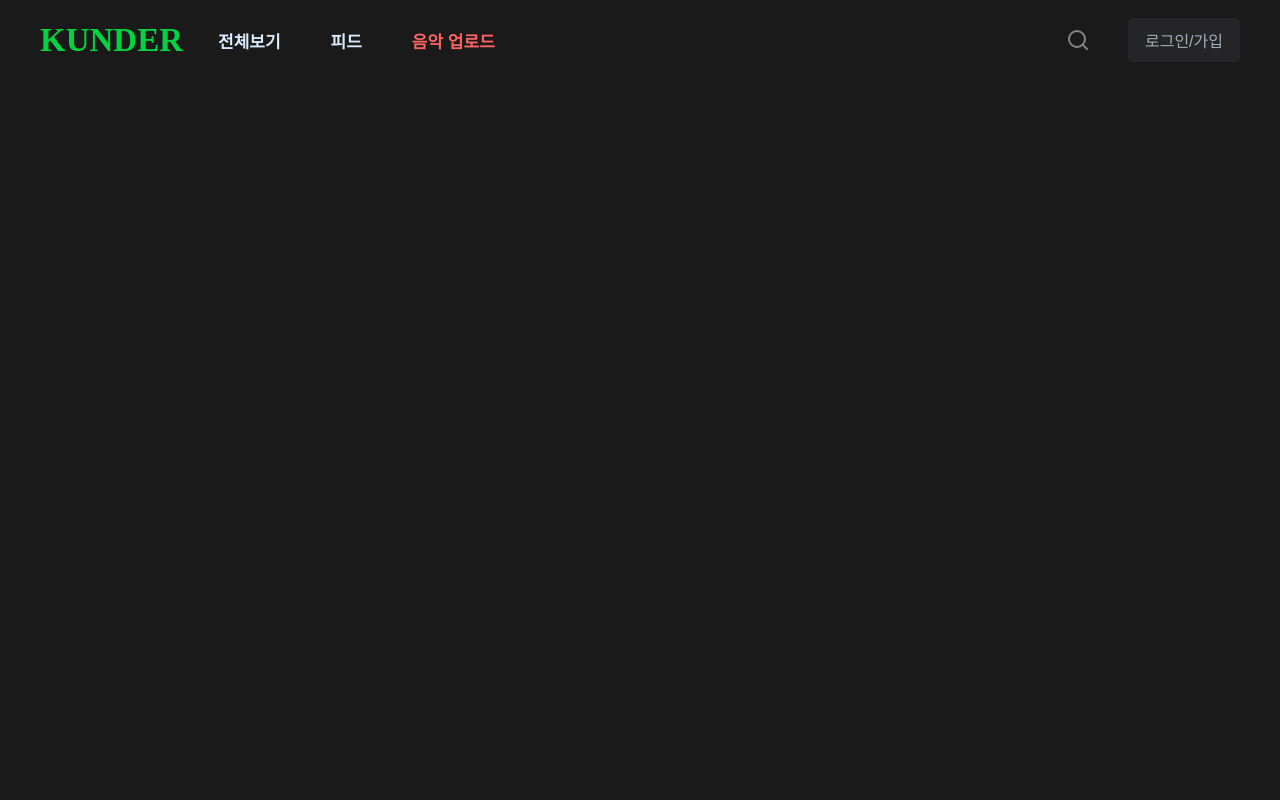
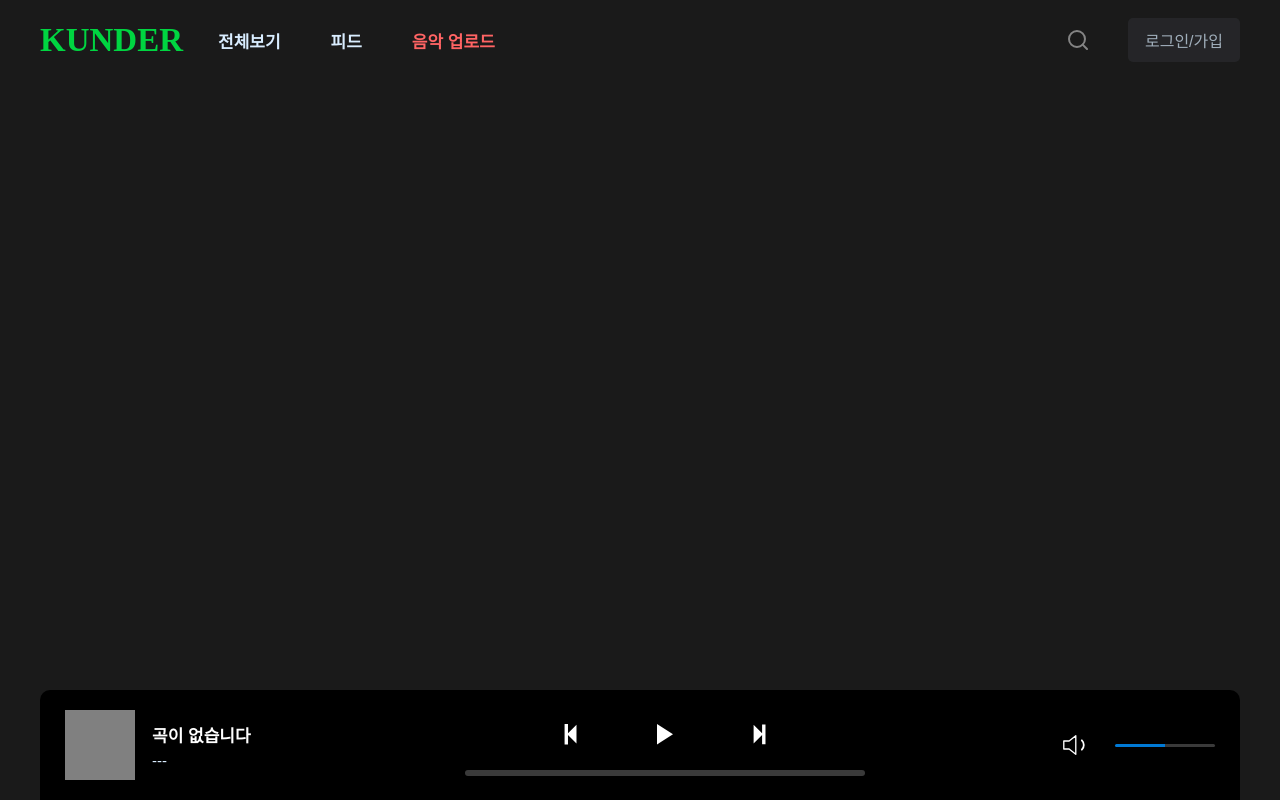
Before and after one commit to Passion-fruits/kunder-official, a Next.js app: page / in a window 1280 px wide. Built offline with nearby package versions, Linux system fonts and the light colour scheme; a web font is replaced by a local one.

Commit message:
CREATE 오디오바 추가

```diff
--- a/assets/pass.tsx
+++ b/assets/pass.tsx
@@ -3,7 +3,7 @@ export default function PassIcon({ callback, isNext }) {
     <svg
       xmlns="http://www.w3.org/2000/svg"
       width="13.088"
-      height="22.437"
+      height="20.437"
       viewBox="0 0 13.088 22.437"
       onClick={callback}
       style={isNext ? { transform: "rotate(180deg)" } : {}}
--- /dev/null
+++ b/components/AudioPlayBar/MusicInfo.tsx
@@ -0,0 +1,30 @@
+import { useRouter } from "next/dist/client/router";
+import * as S from "./styled";
+
+export default function MusicInfo({ coverImg, title, name, songId }) {
+  const router = useRouter();
+
+  const routingToMusicDetail = () => {
+    songId && router.push(`/detail?id=${songId}`);
+  };
+
+  return (
+    <S.Info>
+      {coverImg ? (
+        <img
+          src={coverImg}
+          onClick={routingToMusicDetail}
+          className="cover-image"
+        />
+      ) : (
+        <div className="none-img"></div>
+      )}
+      <div>
+        <h3 onClick={routingToMusicDetail} className="music-title">
+          {title}
+        </h3>
+        <span className="musician-name">{name}</span>
+      </div>
+    </S.Info>
+  );
+}
--- /dev/null
+++ b/components/AudioPlayBar/index.tsx
@@ -0,0 +1,176 @@
+import {
+  PassIcon,
+  PlayIcon,
+  VolumeIcon,
+  PauseIcon,
+  MuteIcon,
+} from "../../assets/index";
+import { getValue, setValue } from "../../lib/context";
+import { toast } from "react-toastify";
+import { dispatchMusicObject } from "./../../lib/interfaces/music";
+import React from "react";
+import * as S from "./styled";
+import MusicInfo from "./MusicInfo";
+
+export default function AudioPlayBar() {
+  const dispatch = setValue();
+  const musicObj = getValue().musicInformation;
+  const musicList = getValue().list;
+  const [isPlay, setIsPlay] = React.useState<boolean>(false);
+  const [musicProgress, setMusicProgress] = React.useState<number>(0);
+  const [volume, setVolume] = React.useState(50);
+  const [musicListNowIndex, setMusicListNowIndex] = React.useState<number>(0);
+  const audio = React.useRef(typeof Audio !== "undefined" && new Audio());
+
+  const musicStop = React.useCallback(() => {
+    audio.current.pause();
+    setIsPlay(false);
+  }, [audio]);
+
+  const musicStart = React.useCallback(() => {
+    audio.current.play();
+    setIsPlay(true);
+  }, [audio]);
+
+  const moveMusic = React.useCallback(({ target }) => {
+    const value = target.value;
+    setMusicProgress(value);
+    audio.current.currentTime = (audio.current.duration * value) / 100;
+    musicStart();
+  }, []);
+
+  const controleMusicVolume = React.useCallback(({ target }) => {
+    setVolume(target.value);
+  }, []);
+
+  const volumeIconEvent = React.useCallback(() => {
+    if (volume === 0) {
+      setVolume(50);
+    } else {
+      setVolume(0);
+    }
+  }, [volume]);
+
+  const moveBeforeMusic = React.useCallback(() => {
+    if (musicListNowIndex - 1 >= 0 && musicList.length > 0) {
+      const nextMusicObj: any = musicList[musicListNowIndex - 1];
+      dispatch({
+        type: "MUSIC_CHANGE",
+        musicInformation: {
+          title: nextMusicObj.title,
+          cover_url: nextMusicObj.cover_url,
+          artist: nextMusicObj.artist,
+          song_id: nextMusicObj.song_id,
+          song_url: nextMusicObj.song_url
+            ? nextMusicObj.song_url
+            : nextMusicObj.short_url,
+        },
+      });
+      setMusicListNowIndex((value) => value - 1);
+    } else {
+      toast.info("이전 곡이 없습니다.");
+    }
+  }, [musicList, musicListNowIndex]);
+
+  const moveNextMusic = React.useCallback(() => {
+    if (musicListNowIndex + 1 < musicList.length && musicList.length > 0) {
+      const nextMusicObj: dispatchMusicObject =
+        musicList[musicListNowIndex + 1];
+      dispatch({
+        type: "MUSIC_CHANGE",
+        musicInformation: {
+          title: nextMusicObj.title,
+          cover_url: nextMusicObj.cover_url,
+          artist: nextMusicObj.artist,
+          song_id: nextMusicObj.song_id,
+          song_url: nextMusicObj.song_url
+            ? nextMusicObj.song_url
+            : nextMusicObj.short_url,
+        },
+      });
+      setMusicListNowIndex((value) => value + 1);
+    } else {
+      toast.info("다음 곡이 없습니다.");
+    }
+  }, [musicList, musicListNowIndex]);
+
+  React.useEffect(() => {
+    setMusicListNowIndex(-1);
+  }, [musicList]);
+
+  React.useEffect(() => {
+    musicList.forEach((obj, index) => {
+      if (musicObj.song_id === obj.song_id) {
+        setMusicListNowIndex(index);
+      }
+    });
+  }, [musicObj]);
+
+  React.useEffect(() => {
+    setMusicProgress(0);
+    if (musicObj.song_url) {
+      audio.current.src = musicObj.song_url;
+      audio.current.play();
+      setIsPlay(true);
+    }
+  }, [musicObj]);
+
+  React.useEffect(() => {
+    setInterval(() => {
+      const progress =
+        (audio.current.currentTime / audio.current.duration) * 100 + 1;
+      if (!isNaN(progress)) setMusicProgress(progress);
+    }, 1000);
+  }, []);
+
+  React.useEffect(() => {
+    if (musicProgress >= 100) {
+      if (musicListNowIndex + 1 === musicList.length) {
+        musicStop();
+        return;
+      }
+      moveNextMusic();
+    }
+  }, [musicProgress]);
+
+  React.useEffect(() => {
+    audio.current.volume = volume / 100;
+  }, [volume]);
+
+  return (
+    <S.Wrapper>
+      <S.Container>
+        <S.Center>
+          <S.CenterControl>
+            <PassIcon callback={moveBeforeMusic} isNext={false} />
+            {isPlay ? (
+              <PauseIcon size={16} callback={musicStop} />
+            ) : (
+              <PlayIcon size={16} callback={musicStart} />
+            )}
+            <PassIcon callback={moveNextMusic} isNext={true} />
+          </S.CenterControl>
+          <S.RangeContainer progress={musicProgress}>
+            <input type="range" onClick={moveMusic} />
+          </S.RangeContainer>
+        </S.Center>
+        <MusicInfo
+          title={musicObj.title}
+          coverImg={musicObj.cover_url}
+          name={musicObj.artist}
+          songId={musicObj.song_id}
+        />
+        <S.Control>
+          {volume == 0 ? (
+            <MuteIcon size={20} callback={volumeIconEvent} />
+          ) : (
+            <VolumeIcon size={20} callback={volumeIconEvent} />
+          )}
+          <S.VolumeControlWrap progress={volume}>
+            <input type="range" onClick={controleMusicVolume} />
+          </S.VolumeControlWrap>
+        </S.Control>
+      </S.Container>
+    </S.Wrapper>
+  );
+}
--- /dev/null
+++ b/components/AudioPlayBar/styled.ts
@@ -0,0 +1,146 @@
+import styled from "@emotion/styled";
+import { COLOR, BASE_CONTAINER, BASE_WRAPPER, SIZE } from "./../../styles";
+
+export const Wrapper = styled(BASE_WRAPPER)`
+  position: fixed;
+  bottom: 0;
+  z-index: 10;
+`;
+
+export const Container = styled(BASE_CONTAINER)`
+  height: ${`${SIZE.playbar_height}px`};
+  padding: 0 25px;
+  border-radius: 10px 10px 0 0;
+  position: relative;
+  display: flex;
+  align-items: center;
+  justify-content: space-between;
+  background-color: black;
+`;
+
+export const Info = styled.div`
+  display: flex;
+  align-items: center;
+  gap: 17px;
+  z-index: 2;
+  & .cover-image {
+    width: 70px;
+    height: 70px;
+    cursor: pointer;
+    transition: 0.4s;
+    &:hover {
+      opacity: 0.8;
+    }
+  }
+  & .none-img {
+    width: 70px;
+    height: 70px;
+    background-color: gray;
+  }
+  & div {
+    display: flex;
+    flex-direction: column;
+    & .music-title {
+      color: white;
+      font-size: 17px;
+      font-weight: bold;
+      cursor: pointer;
+      transition: 0.4s;
+      &:hover {
+        opacity: 0.8;
+      }
+    }
+    & .musician-name {
+      color: ${COLOR.gray_text};
+      font-size: 15px;
+      margin-top: 5px;
+    }
+  }
+`;
+
+export const Control = styled.div`
+  height: 100%;
+  display: flex;
+  align-items: center;
+  gap: 30px;
+  z-index: 3;
+  & svg {
+    cursor: pointer;
+  }
+`;
+
+interface rangeProps {
+  progress: number;
+}
+
+export const VolumeControlWrap = styled.div<rangeProps>`
+  width: 100px;
+  height: 3px;
+  cursor: pointer;
+  position: relative;
+  display: flex;
+  align-items: center;
+  border-radius: 24px;
+  background: ${({ progress }) =>
+    `linear-gradient(to right, #0079D5 0%, #0079D5
+    ${progress}%, #3A3A3A ${progress}%, #3A3A3A 100%)`};
+  &:hover {
+    height: 5px;
+  }
+  & input[type="range"] {
+    position: absolute;
+    width: 100%;
+    height: 5px;
+    cursor: pointer;
+    opacity: 0;
+  }
+`;
+
+export const Center = styled.div`
+  width: 100%;
+  position: absolute;
+  display: flex;
+  justify-content: center;
+  align-items: center;
+  flex-direction: column;
+  margin-top: 10px;
+`;
+
+export const CenterControl = styled.div`
+  display: flex;
+  align-items: center;
+  gap: 80px;
+  & svg {
+    cursor: pointer;
+    transition: 0.5s;
+    &:hover {
+      opacity: 0.5;
+    }
+  }
+`;
+
+export const RangeContainer = styled.div<rangeProps>`
+  margin-top: 25px;
+  -webkit-appearance: none;
+  width: 400px;
+  height: 6px;
+  position: relative;
+  display: flex;
+  align-items: center;
+  background: ${(e) =>
+    `linear-gradient(to right, ${COLOR.green_main} 0%, ${COLOR.green_main}
+    ${e.progress}%, #3A3A3A ${e.progress}%, #3A3A3A 100%)`};
+  cursor: pointer;
+  transition: background 450ms ease-in;
+  border-radius: 24px;
+  overflow: hidden;
+  border: none;
+  &:hover {
+    height: 9px;
+  }
+  & input[type="range"] {
+    cursor: pointer;
+    width: 100%;
+    opacity: 0;
+  }
+`;
--- a/pages/_app.tsx
+++ b/pages/_app.tsx
@@ -4,6 +4,7 @@ import { SampleProvider } from "./../lib/context/index";
 import Head from "next/head";
 import "../styles/globals.css";
 import "react-toastify/dist/ReactToastify.css";
+import AudioPlayBar from "../components/AudioPlayBar";
 
 function App({ Component, pageProps }: AppProps) {
   return (
@@ -30,6 +31,7 @@ function App({ Component, pageProps }: AppProps) {
       <SampleProvider>
         <ToastContainer position="top-right" autoClose={2000} />
         <Component {...pageProps} />
+        <AudioPlayBar />
       </SampleProvider>
     </>
   );
--- a/styles/index.ts
+++ b/styles/index.ts
@@ -12,6 +12,7 @@ export const COLOR = {
 export const SIZE = {
   header_height: 80,
   page_size: 1200,
+  playbar_height: 110,
 };
 
 export const BASE_WRAPPER = styled.div`
```
